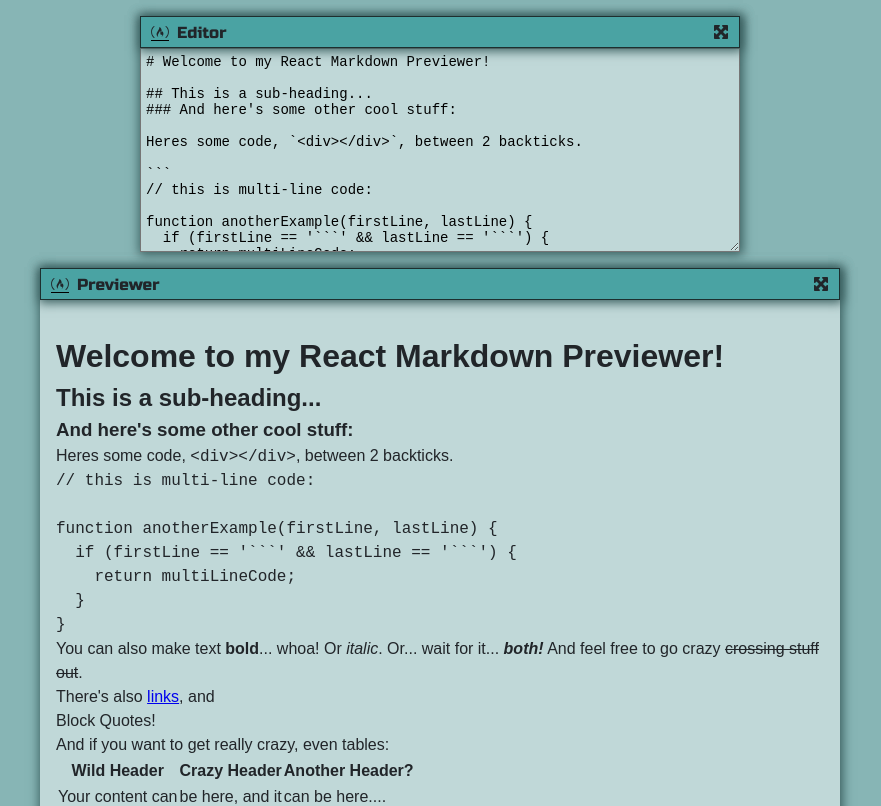
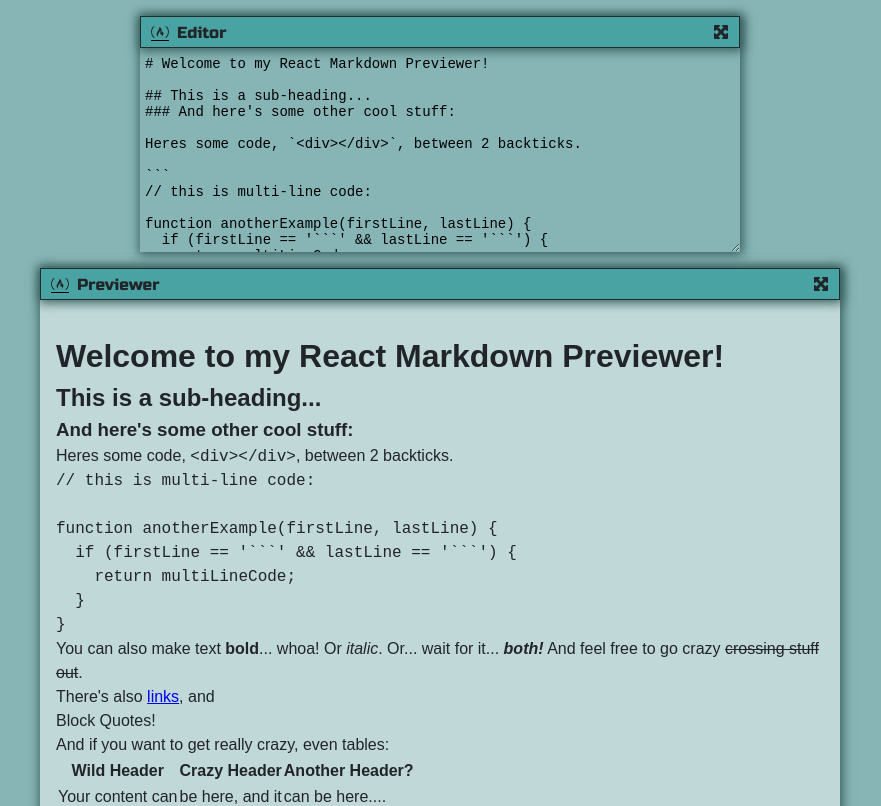
Before and after one commit to zun-liang/fcc-markdown-previewer, a React (Vite) app: page / in a window 1280 px wide. Shown: the top 806 px of the page, without its empty margins (200-1081 px from the left). Built offline with nearby package versions, Linux system fonts and the light colour scheme.

Commit message:
set up editor

```diff
--- a/src/components/Editor.jsx
+++ b/src/components/Editor.jsx
@@ -1,36 +1,41 @@
+import { faFreeCodeCamp } from "@fortawesome/free-brands-svg-icons";
+import {
+  faDownLeftAndUpRightToCenter,
+  faMaximize,
+} from "@fortawesome/free-solid-svg-icons";
 /* eslint-disable react/prop-types */
 import styled from "styled-components";
-import { faFreeCodeCamp } from "@fortawesome/free-brands-svg-icons";
-import {
-  faMaximize,
-  faDownLeftAndUpRightToCenter,
-} from "@fortawesome/free-solid-svg-icons";
+
 import {
   FCCIcon,
-  StyledIcon,
   SharedBox,
   SharedToolbar,
+  StyledIcon,
 } from "../assets/styles";
 
 const EditorBox = styled(SharedBox)`
-  width: 600px;
-  height: ${({ $fullSize }) => ($fullSize ? "100%" : "auto")};
-  max-height: var(--app-height);
+  width: 80%;
+  height: ${({ $fullSize }) => ($fullSize ? "var(--app-height)" : "auto")};
+  @media (min-width: 850px) {
+    width: 600px;
+  }
 `;
 const Toolbar = styled(SharedToolbar)``;
 
 const StyledP = styled.p``;
 const StyledTextArea = styled.textarea`
   width: 100%;
-  min-width: 100%;
-  max-width: 100%;
+  height: ${({ $fullSize }) =>
+    $fullSize ? "calc(var(--app-height) - 2rem)" : "calc(100% - 2rem)"};
   min-height: 200px;
-  height: calc(100% - 2rem);
-  background-color: #c0d8d8;
+  background-color: var(--light-green);
+  box-shadow: 1px 1px 5px 2px var(--dark-green);
+  resize: ${({ $fullSize }) => ($fullSize ? "none" : "vertical")};
   overflow-y: scroll;
   outline: none;
-  padding: 5px;
+  padding: 8px 5px;
   font-size: 0.875rem;
+  border: 1px solid var(--very-dark-green);
 `;
 
 const Editor = ({
@@ -62,6 +67,7 @@
             name="editor"
             value={text}
             onChange={handleChange}
+            $fullSize={editorFullSize}
           />
         </EditorBox>
       )}
```
